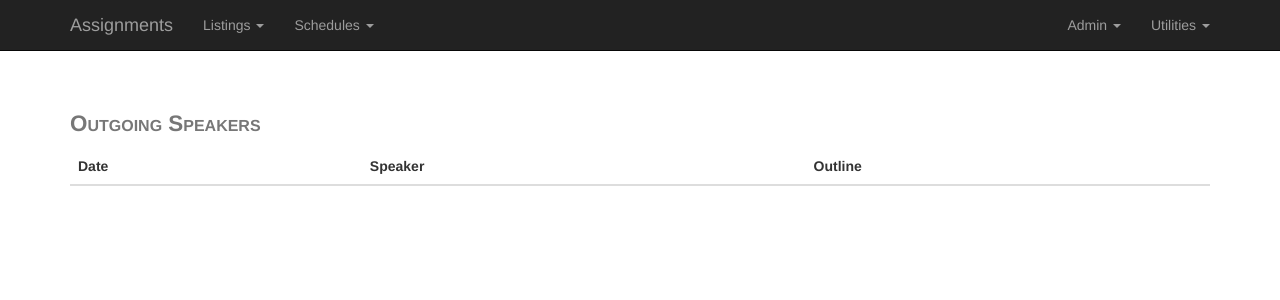
After one commit to drakenya/pyassign, a Django app: page /schedule/outgoing in a window 1280 px wide. The commit adds this page. Shown: the top 300 px of the page. Run offline with Django 3.2, Linux system fonts and the light colour scheme; data that the repository does not hold is empty; some libraries are stand-ins or nearby versions.

Commit message:
Add outgoing list

```diff
--- a/assignments/schedule/templates/schedule/include/navbar.html
+++ b/assignments/schedule/templates/schedule/include/navbar.html
@@ -28,7 +28,7 @@
 						<li class="divider"></li>
 						<li><a href="/schedules/khs/sound">KHS Sound</a></li>
 						<li><a href="/schedule/incoming">Incoming Speakers</a></li>
-						<li><a href="/schedules/khs/outgoing">KHS Outgoing</a></li>
+						<li><a href="/schedule/outgoing">Outgoing Speakers</a></li>
 					</ul>
 				</li>
 			</ul>
--- /dev/null
+++ b/assignments/schedule/templates/schedule/outgoing.html
@@ -0,0 +1,23 @@
+{% extends "schedule/include/base.html" %}
+
+{% block main_content %}
+    <table class="table table-striped assignments">
+        <caption>Outgoing Speakers</caption>
+        <thead>
+            <tr>
+                <th>Date</th>
+                <th>Speaker</th>
+                <th>Outline</th>
+            </tr>
+        </thead>
+        <tbody>
+            {% for speaker in outgoing_speakers.all %}
+                <tr>
+                    <td>{{ speaker.date }}</td>
+                    <td>{{ speaker.account.user.first_name }} {{ speaker.account.user.last_name }}</td>
+                    <td>{{ speaker.description }}</td>
+                </tr>
+            {% endfor %}
+        </tbody>
+    </table>
+{% endblock %}
--- a/assignments/schedule/urls.py
+++ b/assignments/schedule/urls.py
@@ -7,4 +7,5 @@ urlpatterns = [
     url('^date', views.by_date, name='by_date'),
     url('^name', views.by_name, name='by_name'),
     url('^incoming$', views.incoming, name='incoming_speakers'),
+    url('^outgoing$', views.outgoing, name='outgoing_speakers'),
 ]
--- a/assignments/schedule/views.py
+++ b/assignments/schedule/views.py
@@ -39,3 +39,9 @@ def incoming(request):
     incoming_speakers = [dict(zip(columns, row)) for row in cursor.fetchall()]
     context = {'incoming_speakers': incoming_speakers}
     return render(request, 'schedule/incoming.html', context)
+
+
+def outgoing(request):
+    outging_speakers = Assignment.objects.filter(part__short_name='pt').order_by('date')
+    context = {'outgoing_speakers': outging_speakers}
+    return render(request, 'schedule/outgoing.html', context)
```
